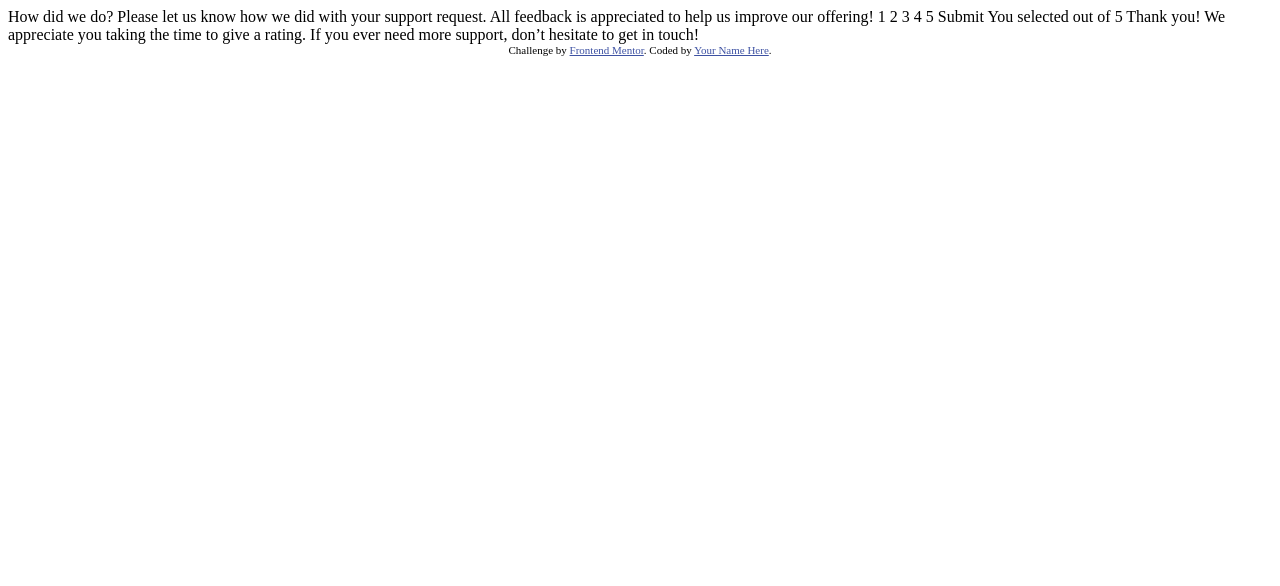
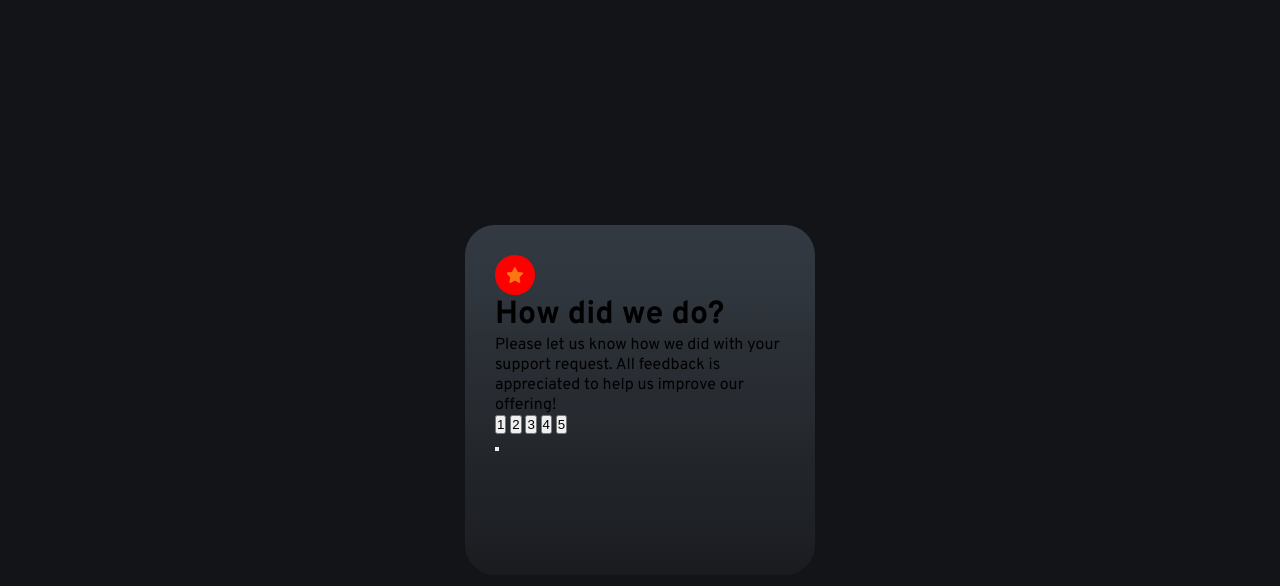
Before and after one commit to Piotrek1994/Interactive-rating-component, a plain HTML site: page index.html in a window 1280 px wide. Drawn offline with Linux system fonts and the light colour scheme.

Commit message:
Card and gradient on background

```diff
--- a/index.html
+++ b/index.html
@@ -1,49 +1,40 @@
 <!DOCTYPE html>
 <html lang="en">
+
 <head>
   <meta charset="UTF-8">
-  <meta name="viewport" content="width=device-width, initial-scale=1.0"> <!-- displays site properly based on user's device -->
+  <meta name="viewport" content="width=device-width, initial-scale=1.0">
+  <link rel="icon" type="image/png" sizes="32x32" href="./images/favicon-32x32.png">
+  <link rel="preconnect" href="https://fonts.googleapis.com">
+  <link rel="preconnect" href="https://fonts.gstatic.com" crossorigin>
+  <link href="https://fonts.googleapis.com/css2?family=Overpass:wght@400;700&display=swap" rel="stylesheet">
+  <link rel="stylesheet" href="main.css">
+  <title>Frontend Mentor | Interactive rating component</title>
+</head>
 
-  <link rel="icon" type="image/png" sizes="32x32" href="./images/favicon-32x32.png">
-
-  <title>Frontend Mentor | Interactive rating component</title>
-
-  <!-- Feel free to remove these styles or customise in your own stylesheet 👍 -->
-  <style>
-    .attribution { font-size: 11px; text-align: center; }
-    .attribution a { color: hsl(228, 45%, 44%); }
-  </style>
-</head>
 <body>
 
-  <!-- Rating state start -->
 
-  How did we do?
-
-  Please let us know how we did with your support request. All feedback is appreciated
-  to help us improve our offering!
-
-  1 2 3 4 5
-
-  Submit
-
-  <!-- Rating state end -->
-
-  <!-- Thank you state start -->
-
-  You selected <!-- Add rating here --> out of 5
-
-  Thank you!
-
-  We appreciate you taking the time to give a rating. If you ever need more support,
-  don’t hesitate to get in touch!
-
-  <!-- Thank you state end -->
+  <div class="card">
+    <div class="star-icon"><img src="images/icon-star.svg" alt=""></div>
+    <div class="text-area">
+      <h1 class="headline">How did we do?</h1>
+      <p class="info">Please let us know how we did with your support request. All feedback is appreciated
+        to help us improve our offering!</p>
+    </div>
+    <div class="circle-buttons">
+      <button>1</button>
+      <button>2</button>
+      <button>3</button>
+      <button>4</button>
+      <button>5</button>
+    </div>
+    <button class="submit-button"></button>
+  </div>
 
 
-  <div class="attribution">
-    Challenge by <a href="https://www.frontendmentor.io?ref=challenge" target="_blank">Frontend Mentor</a>.
-    Coded by <a href="#">Your Name Here</a>.
-  </div>
+
+  <script src="script.js"></script>
 </body>
+
 </html>
--- /dev/null
+++ b/main.css
@@ -0,0 +1,50 @@
+* {
+	box-sizing: border-box;
+	margin: 0;
+	padding: 0;
+}
+
+body {
+	height: 100vh;
+	background-color: hsl(216, 12%, 8%);
+	font-family: 'Overpass', sans-serif;
+}
+
+.card {
+	position: absolute;
+	width: 350px;
+	height: 350px;
+	top: 50%;
+	left: 50%;
+    padding: 30px;
+	border-radius: 30px;
+	transform: translate(-50%, -50%);
+	background-image: linear-gradient(
+		180deg,
+		hsl(212deg 13% 23%) 0%,
+		hsl(214deg 13% 22%) 11%,
+		hsl(212deg 12% 21%) 22%,
+		hsl(215deg 12% 19%) 33%,
+		hsl(216deg 11% 18%) 44%,
+		hsl(213deg 11% 17%) 56%,
+		hsl(220deg 11% 15%) 67%,
+		hsl(217deg 11% 14%) 78%,
+		hsl(223deg 11% 13%) 89%,
+		hsl(220deg 10% 11%) 100%
+	);
+}
+
+.star-icon {
+    position: relative;
+	width: 40px;
+	height: 40px;
+    border-radius: 50%;
+    background-color: red;
+}
+
+img {
+    position: absolute;
+    top: 50%;
+    left: 50%;
+    transform: translate(-50%, -50%);
+}
```
Also changed, not shown: script.js (added), 1 other file.
